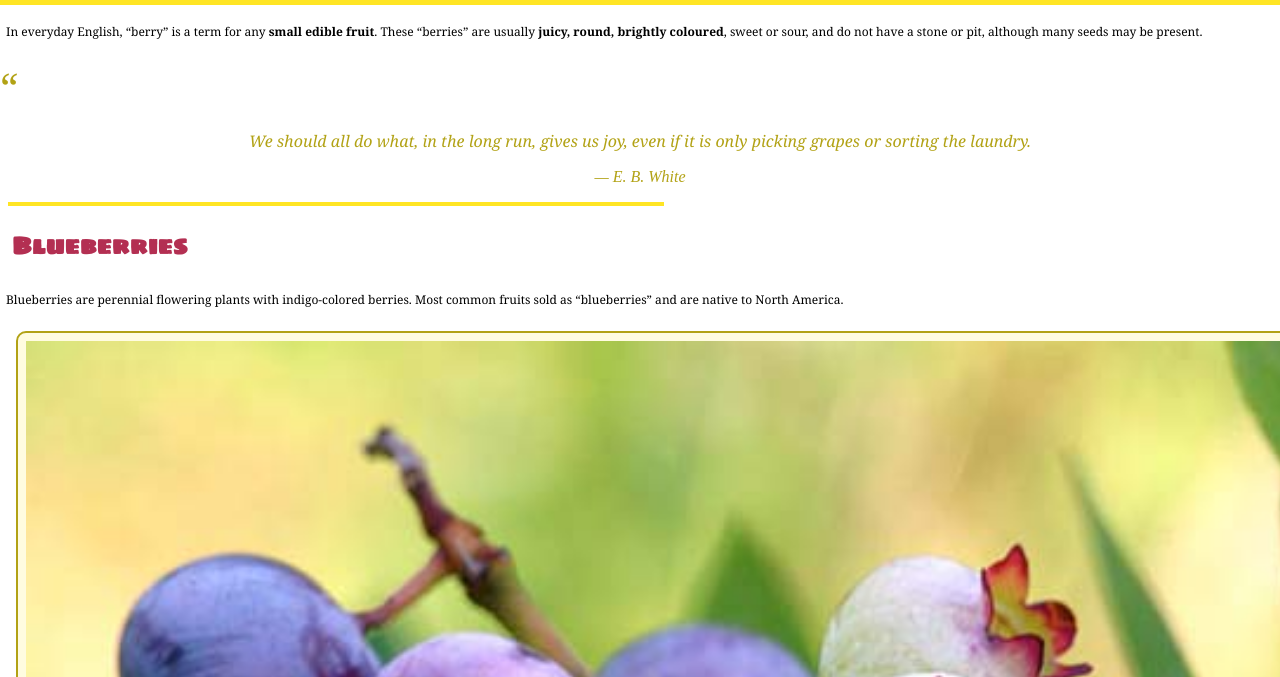
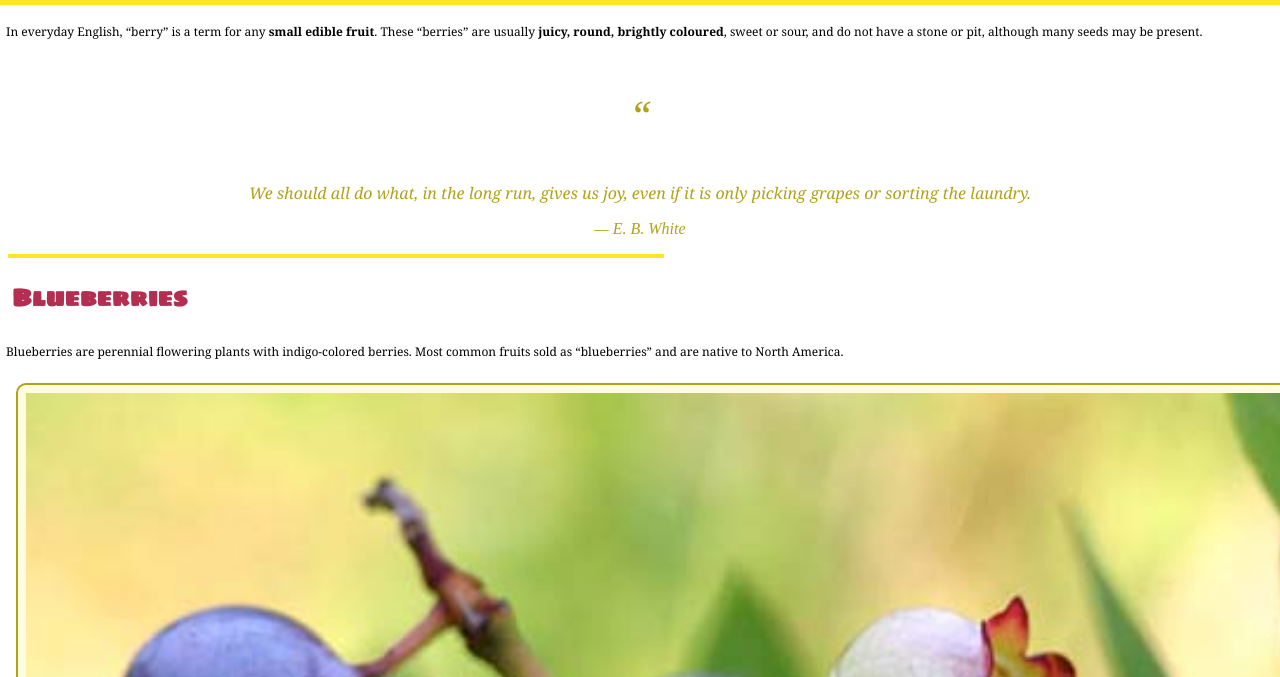
Before and after one commit to taylorsargent/dsn1674-project-1, a plain HTML site: page index.html in a window 1280 px wide. Shown: the part 123-800 px from the top of the page. Drawn offline with Linux system fonts and the light colour scheme.

Commit message:
fixed quotation marks

```diff
--- a/css/main.css
+++ b/css/main.css
@@ -122,10 +122,7 @@ footer a {
 }
 
 .quote {
-  font-family: Georgia;
-  margin: 0, auto;
   font-size: 2.5em;
-  color: #b2a215;
 }
 
 img {
--- a/index.html
+++ b/index.html
@@ -22,7 +22,7 @@
 
 <p>In everyday English, “berry” is a term for any <b>small edible fruit</b>. These “berries” are usually <b>juicy, round, brightly coloured</b>, sweet or sour, and do not have a stone or pit, although many seeds may be present.</p>
 
-<span class=quote>“</span>
+<blockquote class=quote>“</blockquote>
 
 <blockquote>We should all do what, in the long run, gives us joy, even if it is only picking grapes or sorting the laundry.</blockquote>
 <cite>— E. B. White</cite>
```
